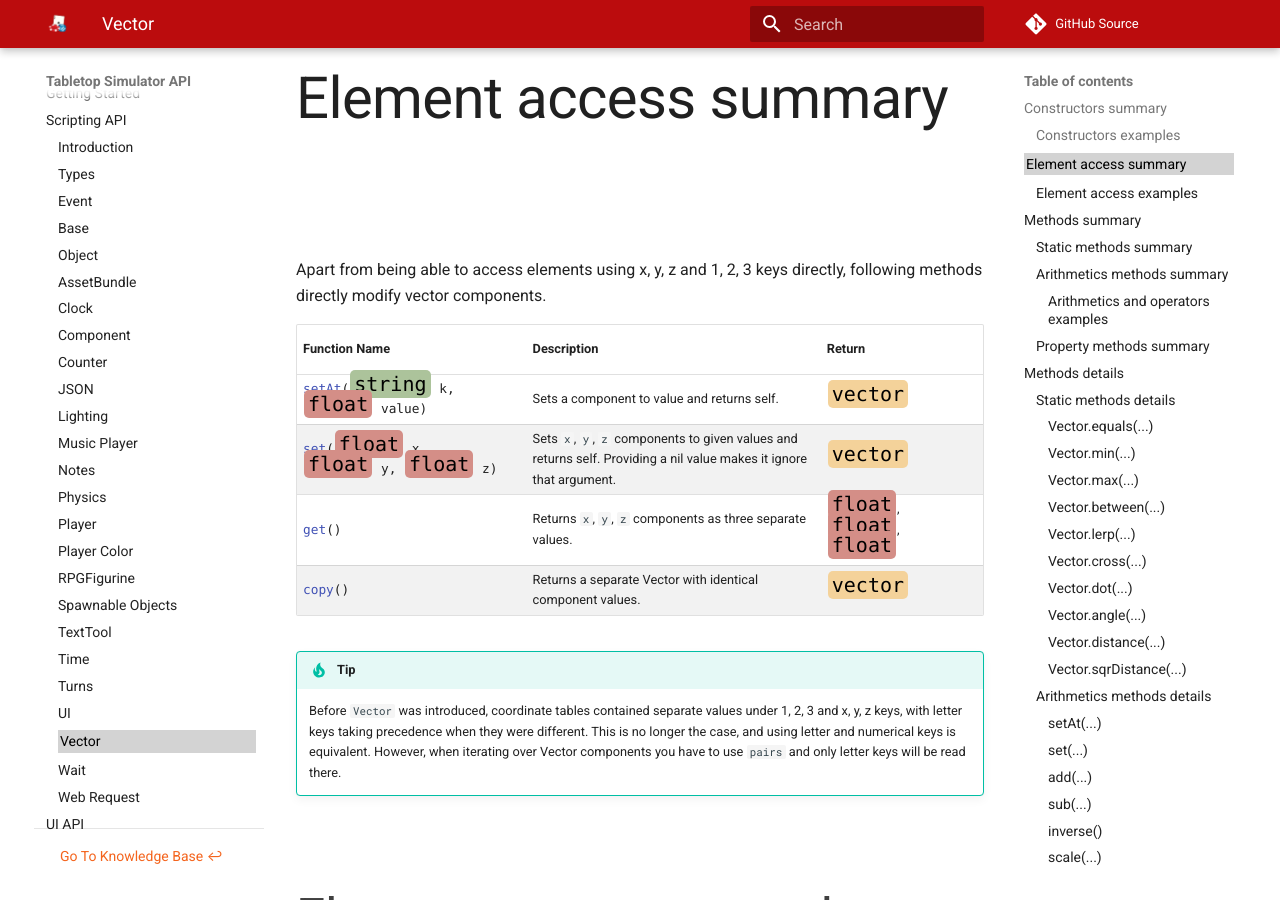
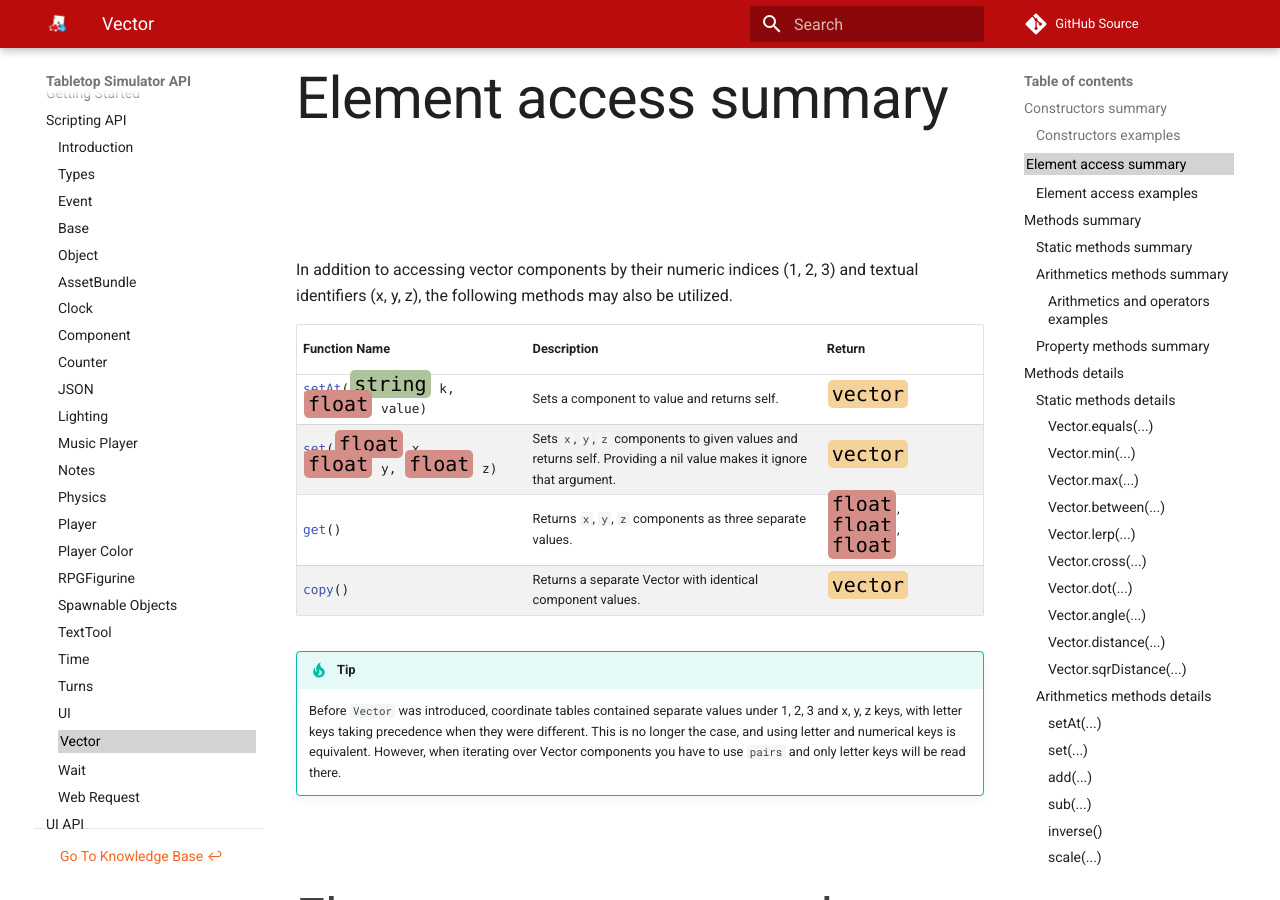
Before and after one commit to Berserk-Games/Tabletop-Simulator-API, an MkDocs documentation site: the page built from docs/vector.md, in a window 1280 px wide and 900 px high, scrolled down 1788 px. Built offline with MkDocs 1.6.1 and Material for MkDocs 9.7.7, drawn with Linux system fonts in a browser that asks for light colours; comment, search, counter and statistics services are not loaded; old or Windows-style settings are respelled for this version of MkDocs.

Commit message:
Update Element access summary description
Clarification of description.

```diff
--- a/docs/vector.md
+++ b/docs/vector.md
@@ -40,7 +40,7 @@ end
 
 ##Element access summary
 
-Apart from being able to access elements using x, y, z and 1, 2, 3 keys directly, following methods directly modify vector components.
+In addition to accessing vector components by their numeric indices (1, 2, 3) and textual identifiers (x, y, z), the following methods may also be utilized.
 
 Function Name | Description | Return | &nbsp;
 -- | -- | -- | --
```
